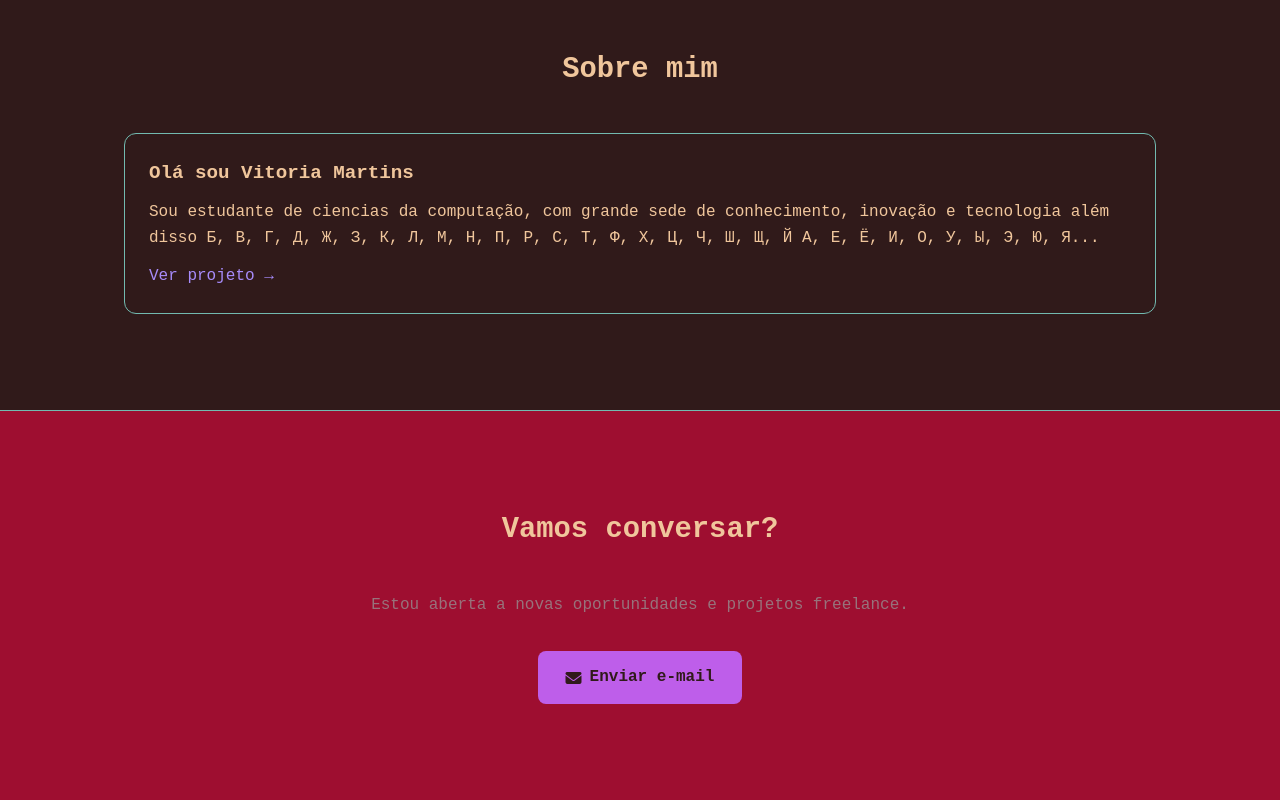
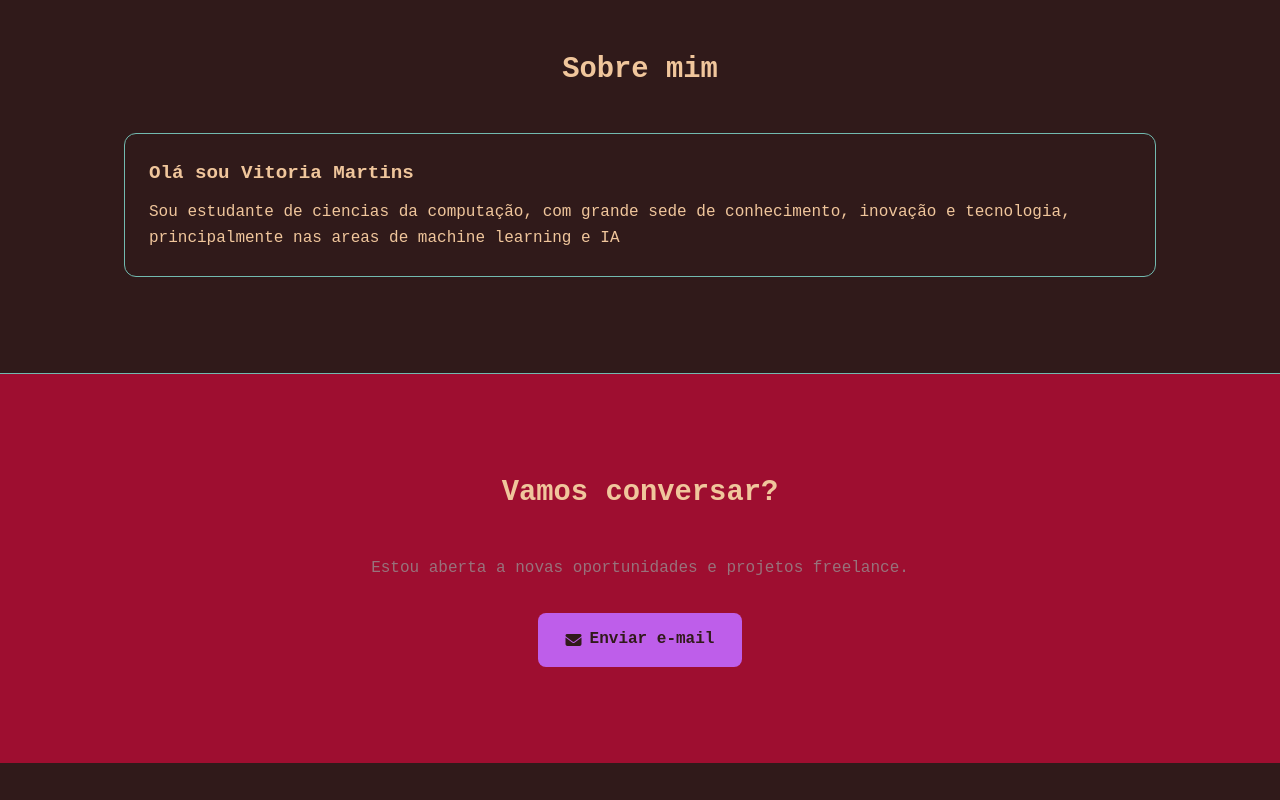
Before and after one commit to VitoriaMrrtini/TrabalhoDeEngenhariaSoftware, a plain HTML site: page index.html in a window 1280 px wide. Shown: the part 992-1792 px from the top of the page. After the commit the page ends 1755 px from the top, so only its background shows below. Drawn offline with Linux system fonts and the light colour scheme.

Commit message:
correção

```diff
--- a/index.html
+++ b/index.html
@@ -65,11 +65,8 @@
         <h2 class="section-title">Sobre mim</h2>
             <article class="project">
                 <h3>Olá sou Vitoria Martins</h3>
-                <p>Sou estudante de ciencias da computação, com grande sede de conhecimento, inovação e tecnologia
-                    além disso Б, В, Г, Д, Ж, З, К, Л, М, Н, П, Р, С, Т, Ф, Х, Ц, Ч, Ш, Щ, Й А, Е, Ё, И, О, У, Ы, Э, Ю, Я...</p>
-
-                <a href="https://github.com/VitoriaMrrtini/projeto-senac-novo" class="project__link">
-                    Ver projeto →
+                <p>Sou estudante de ciencias da computação, com grande sede de conhecimento, inovação e tecnologia, principalmente nas areas de machine learning e IA
+                </p>
                 </a>
             </article>
         </div>
```
